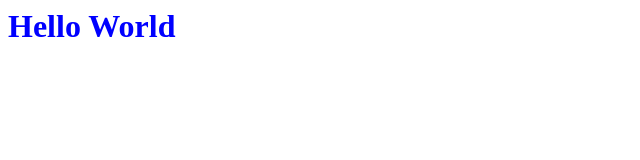
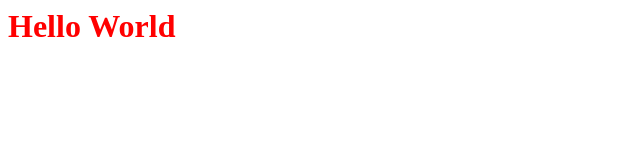
Before and after one commit to hominy0/hominy0.github.io, a plain HTML site: page index.html in a window 1280 px wide. Shown: the whole page, without its empty margins (0-640 px from the left). Drawn offline with Linux system fonts and the light colour scheme.

Commit message:
Update header color - red

```diff
--- a/index.html
+++ b/index.html
@@ -1,5 +1,5 @@
 <html>
 	<body>
-		<h1 style="color: blue;">Hello World</h1>
+		<h1 style="color: red;">Hello World</h1>
 	</body>
 </html>
```
